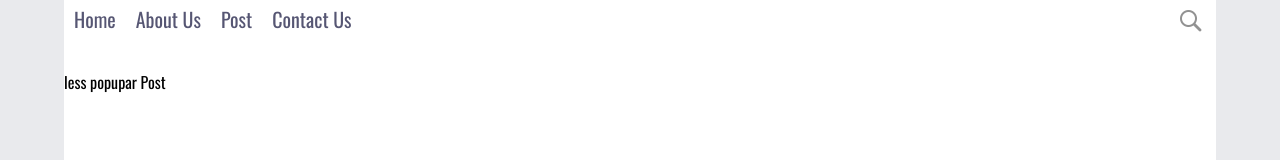
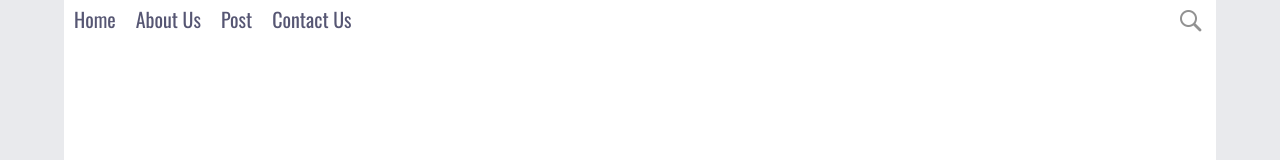
Before and after one commit to romleo/React-Blog, a React (Create React App) app: page / in a window 1280 px wide. Shown: the part 198-358 px from the top of the page. Built offline with nearby package versions, Linux system fonts and the light colour scheme.

Commit message:
create section Home/Posts

```diff
--- a/src/conteiners/Home/index.js
+++ b/src/conteiners/Home/index.js
@@ -19,8 +19,10 @@ const Home = props =>{
             <img scr={"https://images.squarespace-cdn.com/content/v1/57bccd1f3e00bea28d5766aa/1508967280636-MG4U0E41Q77RHSCB74NJ/ke17ZwdGBToddI8pDm48kO7Rg1Gpu728H4UqxUIfecJZw-zPPgdn4jUwVcJE1ZvWQUxwkmyExglNqGp0IvTJZamWLI2zvYWH8K3-s_4yszcp2ryTI0HqTOaaUohrI8PICj5SdZHY9KUswDgTH3eH8sP5PrkY15Dr7CE2CPSRiTEKMshLAGzx4R3EDFOm1kBS/IMG_0556+2.jpg"}alt=""/>
           </div>
         </section>
-        <section style={{width:'70%'}}>
-          less popupar Post
+        <section style={{width:'30%'}}>
+        <div>
+            <img scr={"https://images.squarespace-cdn.com/content/v1/57bccd1f3e00bea28d5766aa/1508967280636-MG4U0E41Q77RHSCB74NJ/ke17ZwdGBToddI8pDm48kO7Rg1Gpu728H4UqxUIfecJZw-zPPgdn4jUwVcJE1ZvWQUxwkmyExglNqGp0IvTJZamWLI2zvYWH8K3-s_4yszcp2ryTI0HqTOaaUohrI8PICj5SdZHY9KUswDgTH3eH8sP5PrkY15Dr7CE2CPSRiTEKMshLAGzx4R3EDFOm1kBS/IMG_0556+2.jpg"}alt=""/>
+          </div>
         </section>
         </div>
 
```
